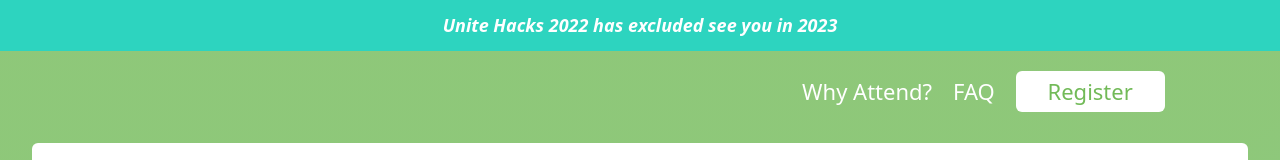
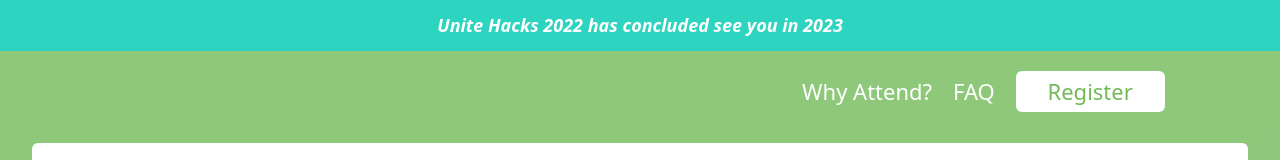
Before and after one commit to Unite-Hacks/www-unitehacks, a Next.js app: page / in a window 1280 px wide. Shown: the top 160 px of the page. Built offline with nearby package versions, Linux system fonts and the light colour scheme.

Commit message:
fixed mistake

```diff
--- a/components/Later.js
+++ b/components/Later.js
@@ -3,7 +3,7 @@
 const Later = () => {
   return (
     <div className="text-center pt-3 bg-teal-400 pb-3 text-white">
-      <div className="text-[18px] font-bold italic">Unite Hacks 2022 has excluded see you in 2023</div>
+      <div className="text-[18px] font-bold italic">Unite Hacks 2022 has concluded see you in 2023</div>
     </div>
   )
 }
```
